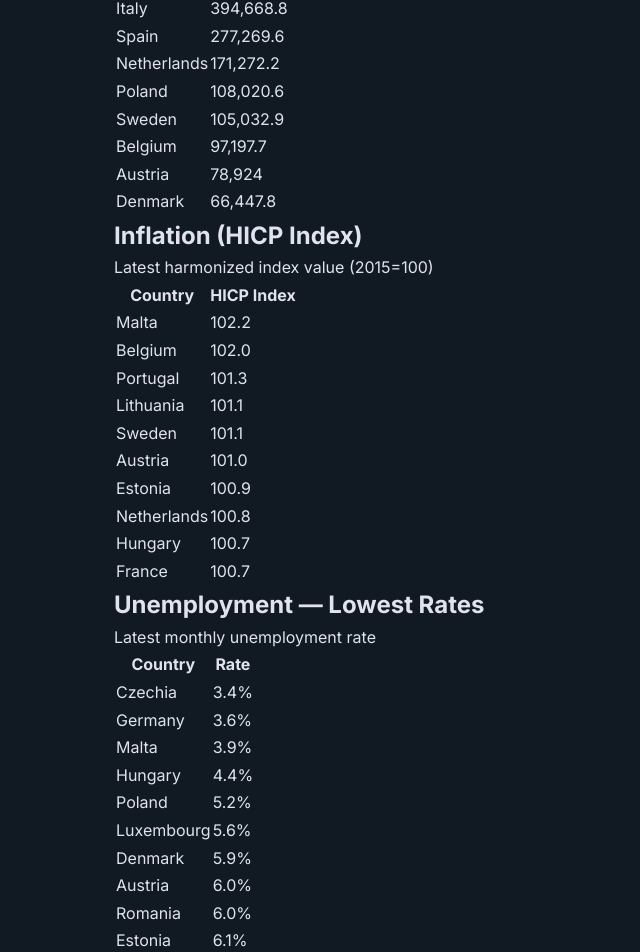
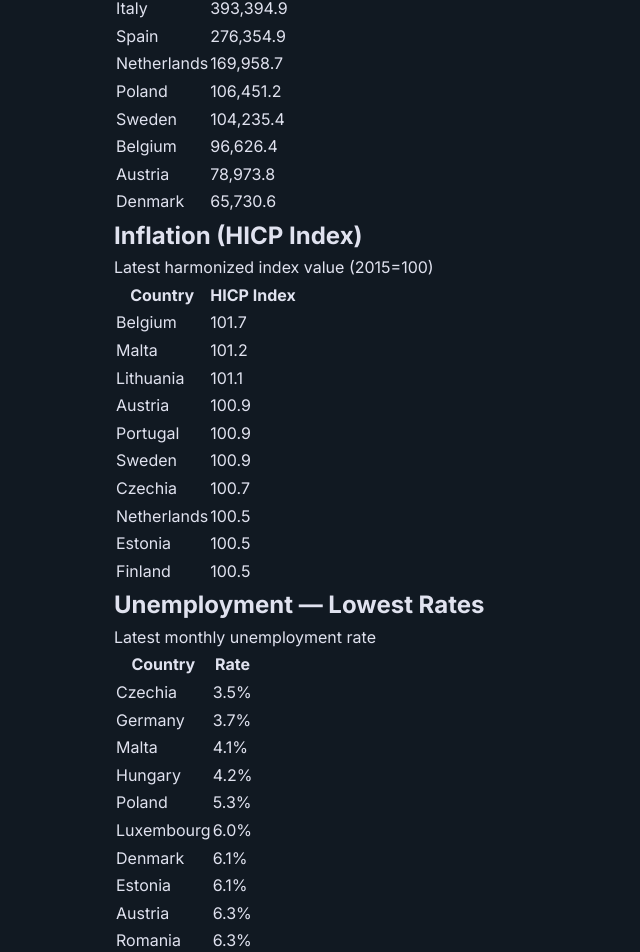
Before and after one commit to aethar-dev/aethar-data-pages, a Next.js app: page /reports/weekly-2026-w18 in a window 1280 px wide. Shown: the part 374-1326 px from the top of the page, without its empty margins (0-640 px from the left). Built offline with nearby package versions, Linux system fonts and the light colour scheme.

Commit message:
data: weekly report 2026-05-02 [skip ci]

```diff
--- a/app/reports/weekly-2026-w18/page.tsx
+++ b/app/reports/weekly-2026-w18/page.tsx
@@ -26,39 +26,39 @@ export default function WeeklyReport() {
               </tr>
               <tr key="FR" className="border-b border-[#2A2D3A]/50">
                 <td className="py-2 pr-4 text-sm text-white">France</td>
-                <td className="py-2 text-right font-mono text-sm text-[#4DD0E1]">529,577.7</td>
+                <td className="py-2 text-right font-mono text-sm text-[#4DD0E1]">530,541.2</td>
               </tr>
               <tr key="IT" className="border-b border-[#2A2D3A]/50">
                 <td className="py-2 pr-4 text-sm text-white">Italy</td>
-                <td className="py-2 text-right font-mono text-sm text-[#4DD0E1]">394,668.8</td>
+                <td className="py-2 text-right font-mono text-sm text-[#4DD0E1]">393,394.9</td>
               </tr>
               <tr key="ES" className="border-b border-[#2A2D3A]/50">
                 <td className="py-2 pr-4 text-sm text-white">Spain</td>
-                <td className="py-2 text-right font-mono text-sm text-[#4DD0E1]">277,269.6</td>
+                <td className="py-2 text-right font-mono text-sm text-[#4DD0E1]">276,354.9</td>
               </tr>
               <tr key="NL" className="border-b border-[#2A2D3A]/50">
                 <td className="py-2 pr-4 text-sm text-white">Netherlands</td>
-                <td className="py-2 text-right font-mono text-sm text-[#4DD0E1]">171,272.2</td>
+                <td className="py-2 text-right font-mono text-sm text-[#4DD0E1]">169,958.7</td>
               </tr>
               <tr key="PL" className="border-b border-[#2A2D3A]/50">
                 <td className="py-2 pr-4 text-sm text-white">Poland</td>
-                <td className="py-2 text-right font-mono text-sm text-[#4DD0E1]">108,020.6</td>
+                <td className="py-2 text-right font-mono text-sm text-[#4DD0E1]">106,451.2</td>
               </tr>
               <tr key="SE" className="border-b border-[#2A2D3A]/50">
                 <td className="py-2 pr-4 text-sm text-white">Sweden</td>
-                <td className="py-2 text-right font-mono text-sm text-[#4DD0E1]">105,032.9</td>
+                <td className="py-2 text-right font-mono text-sm text-[#4DD0E1]">104,235.4</td>
               </tr>
               <tr key="BE" className="border-b border-[#2A2D3A]/50">
                 <td className="py-2 pr-4 text-sm text-white">Belgium</td>
-                <td className="py-2 text-right font-mono text-sm text-[#4DD0E1]">97,197.7</td>
+                <td className="py-2 text-right font-mono text-sm text-[#4DD0E1]">96,626.4</td>
               </tr>
               <tr key="AT" className="border-b border-[#2A2D3A]/50">
                 <td className="py-2 pr-4 text-sm text-white">Austria</td>
-                <td className="py-2 text-right font-mono text-sm text-[#4DD0E1]">78,924</td>
+                <td className="py-2 text-right font-mono text-sm text-[#4DD0E1]">78,973.8</td>
               </tr>
               <tr key="DK" className="border-b border-[#2A2D3A]/50">
                 <td className="py-2 pr-4 text-sm text-white">Denmark</td>
-                <td className="py-2 text-right font-mono text-sm text-[#4DD0E1]">66,447.8</td>
+                <td className="py-2 text-right font-mono text-sm text-[#4DD0E1]">65,730.6</td>
               </tr>
           </tbody>
         </table>
@@ -71,45 +71,45 @@ export default function WeeklyReport() {
         <table className="mt-4 w-full text-sm">
           <thead><tr className="border-b border-[#2A2D3A] text-left text-xs text-[#8890AA]"><th className="py-2 pr-4">Country</th><th className="py-2 text-right">HICP Index</th></tr></thead>
           <tbody>
+              <tr key="BE" className="border-b border-[#2A2D3A]/50">
+                <td className="py-2 pr-4 text-sm text-white">Belgium</td>
+                <td className="py-2 text-right font-mono text-sm text-[#4DD0E1]">101.7</td>
+              </tr>
               <tr key="MT" className="border-b border-[#2A2D3A]/50">
                 <td className="py-2 pr-4 text-sm text-white">Malta</td>
-                <td className="py-2 text-right font-mono text-sm text-[#4DD0E1]">102.2</td>
-              </tr>
-              <tr key="BE" className="border-b border-[#2A2D3A]/50">
-                <td className="py-2 pr-4 text-sm text-white">Belgium</td>
-                <td className="py-2 text-right font-mono text-sm text-[#4DD0E1]">102.0</td>
-              </tr>
-              <tr key="PT" className="border-b border-[#2A2D3A]/50">
-                <td className="py-2 pr-4 text-sm text-white">Portugal</td>
-                <td className="py-2 text-right font-mono text-sm text-[#4DD0E1]">101.3</td>
+                <td className="py-2 text-right font-mono text-sm text-[#4DD0E1]">101.2</td>
               </tr>
               <tr key="LT" className="border-b border-[#2A2D3A]/50">
                 <td className="py-2 pr-4 text-sm text-white">Lithuania</td>
                 <td className="py-2 text-right font-mono text-sm text-[#4DD0E1]">101.1</td>
               </tr>
+              <tr key="AT" className="border-b border-[#2A2D3A]/50">
+                <td className="py-2 pr-4 text-sm text-white">Austria</td>
+                <td className="py-2 text-right font-mono text-sm text-[#4DD0E1]">100.9</td>
+              </tr>
+              <tr key="PT" className="border-b border-[#2A2D3A]/50">
+                <td className="py-2 pr-4 text-sm text-white">Portugal</td>
+                <td className="py-2 text-right font-mono text-sm text-[#4DD0E1]">100.9</td>
+              </tr>
               <tr key="SE" className="border-b border-[#2A2D3A]/50">
                 <td className="py-2 pr-4 text-sm text-white">Sweden</td>
-                <td className="py-2 text-right font-mono text-sm text-[#4DD0E1]">101.1</td>
+                <td className="py-2 text-right font-mono text-sm text-[#4DD0E1]">100.9</td>
               </tr>
-              <tr key="AT" className="border-b border-[#2A2D3A]/50">
-                <td className="py-2 pr-4 text-sm text-white">Austria</td>
-                <td className="py-2 text-right font-mono text-sm text-[#4DD0E1]">101.0</td>
+              <tr key="CZ" className="border-b border-[#2A2D3A]/50">
+                <td className="py-2 pr-4 text-sm text-white">Czechia</td>
+                <td className="py-2 text-right font-mono text-sm text-[#4DD0E1]">100.7</td>
+              </tr>
+              <tr key="NL" className="border-b border-[#2A2D3A]/50">
+                <td className="py-2 pr-4 text-sm text-white">Netherlands</td>
+                <td className="py-2 text-right font-mono text-sm text-[#4DD0E1]">100.5</td>
               </tr>
               <tr key="EE" className="border-b border-[#2A2D3A]/50">
                 <td className="py-2 pr-4 text-sm text-white">Estonia</td>
-                <td className="py-2 text-right font-mono text-sm text-[#4DD0E1]">100.9</td>
+                <td className="py-2 text-right font-mono text-sm text-[#4DD0E1]">100.5</td>
               </tr>
-              <tr key="NL" className="border-b border-[#2A2D3A]/50">
-                <td className="py-2 pr-4 text-sm text-white">Netherlands</td>
-                <td className="py-2 text-right font-mono text-sm text-[#4DD0E1]">100.8</td>
-              </tr>
-              <tr key="HU" className="border-b border-[#2A2D3A]/50">
-                <td className="py-2 pr-4 text-sm text-white">Hungary</td>
-                <td className="py-2 text-right font-mono text-sm text-[#4DD0E1]">100.7</td>
-              </tr>
-              <tr key="FR" className="border-b border-[#2A2D3A]/50">
-                <td className="py-2 pr-4 text-sm text-white">France</td>
-                <td className="py-2 text-right font-mono text-sm text-[#4DD0E1]">100.7</td>
+              <tr key="FI" className="border-b border-[#2A2D3A]/50">
+                <td className="py-2 pr-4 text-sm text-white">Finland</td>
+                <td className="py-2 text-right font-mono text-sm text-[#4DD0E1]">100.5</td>
               </tr>
           </tbody>
         </table>
@@ -124,43 +124,43 @@ export default function WeeklyReport() {
           <tbody>
               <tr key="CZ" className="border-b border-[#2A2D3A]/50">
                 <td className="py-2 pr-4 text-sm text-white">Czechia</td>
-                <td className="py-2 text-right font-mono text-sm text-[#4DD0E1]">3.4%</td>
+                <td className="py-2 text-right font-mono text-sm text-[#4DD0E1]">3.5%</td>
               </tr>
               <tr key="DE" className="border-b border-[#2A2D3A]/50">
                 <td className="py-2 pr-4 text-sm text-white">Germany</td>
-                <td className="py-2 text-right font-mono text-sm text-[#4DD0E1]">3.6%</td>
+                <td className="py-2 text-right font-mono text-sm text-[#4DD0E1]">3.7%</td>
               </tr>
               <tr key="MT" className="border-b border-[#2A2D3A]/50">
                 <td className="py-2 pr-4 text-sm text-white">Malta</td>
-                <td className="py-2 text-right font-mono text-sm text-[#4DD0E1]">3.9%</td>
+                <td className="py-2 text-right font-mono text-sm text-[#4DD0E1]">4.1%</td>
               </tr>
               <tr key="HU" className="border-b border-[#2A2D3A]/50">
                 <td className="py-2 pr-4 text-sm text-white">Hungary</td>
-                <td className="py-2 text-right font-mono text-sm text-[#4DD0E1]">4.4%</td>
+                <td className="py-2 text-right font-mono text-sm text-[#4DD0E1]">4.2%</td>
               </tr>
               <tr key="PL" className="border-b border-[#2A2D3A]/50">
                 <td className="py-2 pr-4 text-sm text-white">Poland</td>
-                <td className="py-2 text-right font-mono text-sm text-[#4DD0E1]">5.2%</td>
+                <td className="py-2 text-right font-mono text-sm text-[#4DD0E1]">5.3%</td>
               </tr>
               <tr key="LU" className="border-b border-[#2A2D3A]/50">
                 <td className="py-2 pr-4 text-sm text-white">Luxembourg</td>
-                <td className="py-2 text-right font-mono text-sm text-[#4DD0E1]">5.6%</td>
+                <td className="py-2 text-right font-mono text-sm text-[#4DD0E1]">6.0%</td>
               </tr>
               <tr key="DK" className="border-b border-[#2A2D3A]/50">
                 <td className="py-2 pr-4 text-sm text-white">Denmark</td>
-                <td className="py-2 text-right font-mono text-sm text-[#4DD0E1]">5.9%</td>
-              </tr>
-              <tr key="AT" className="border-b border-[#2A2D3A]/50">
-                <td className="py-2 pr-4 text-sm text-white">Austria</td>
-                <td className="py-2 text-right font-mono text-sm text-[#4DD0E1]">6.0%</td>
-              </tr>
-              <tr key="RO" className="border-b border-[#2A2D3A]/50">
-                <td className="py-2 pr-4 text-sm text-white">Romania</td>
-                <td className="py-2 text-right font-mono text-sm text-[#4DD0E1]">6.0%</td>
+                <td className="py-2 text-right font-mono text-sm text-[#4DD0E1]">6.1%</td>
               </tr>
               <tr key="EE" className="border-b border-[#2A2D3A]/50">
                 <td className="py-2 pr-4 text-sm text-white">Estonia</td>
                 <td className="py-2 text-right font-mono text-sm text-[#4DD0E1]">6.1%</td>
+              </tr>
+              <tr key="AT" className="border-b border-[#2A2D3A]/50">
+                <td className="py-2 pr-4 text-sm text-white">Austria</td>
+                <td className="py-2 text-right font-mono text-sm text-[#4DD0E1]">6.3%</td>
+              </tr>
+              <tr key="RO" className="border-b border-[#2A2D3A]/50">
+                <td className="py-2 pr-4 text-sm text-white">Romania</td>
+                <td className="py-2 text-right font-mono text-sm text-[#4DD0E1]">6.3%</td>
               </tr>
           </tbody>
         </table>
```
